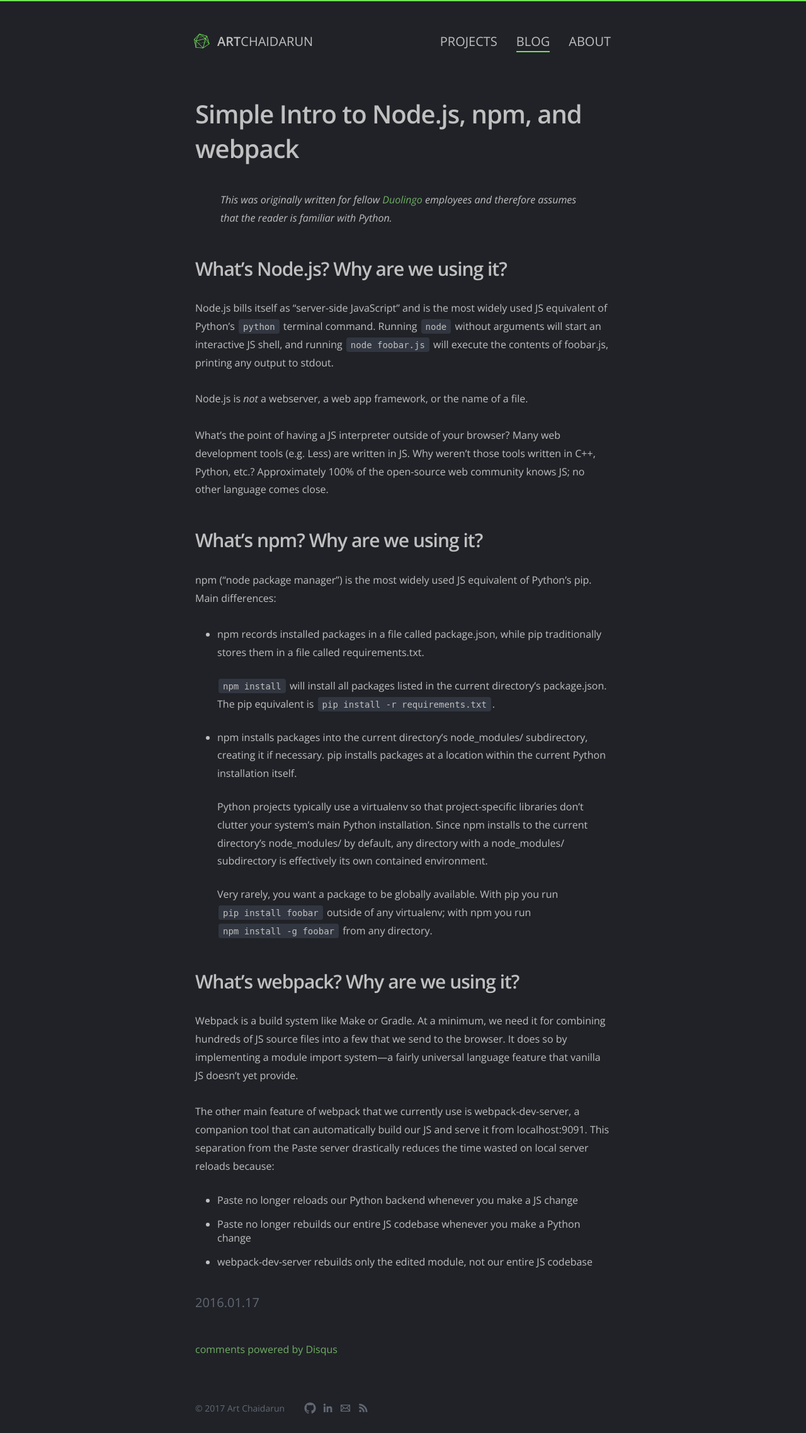
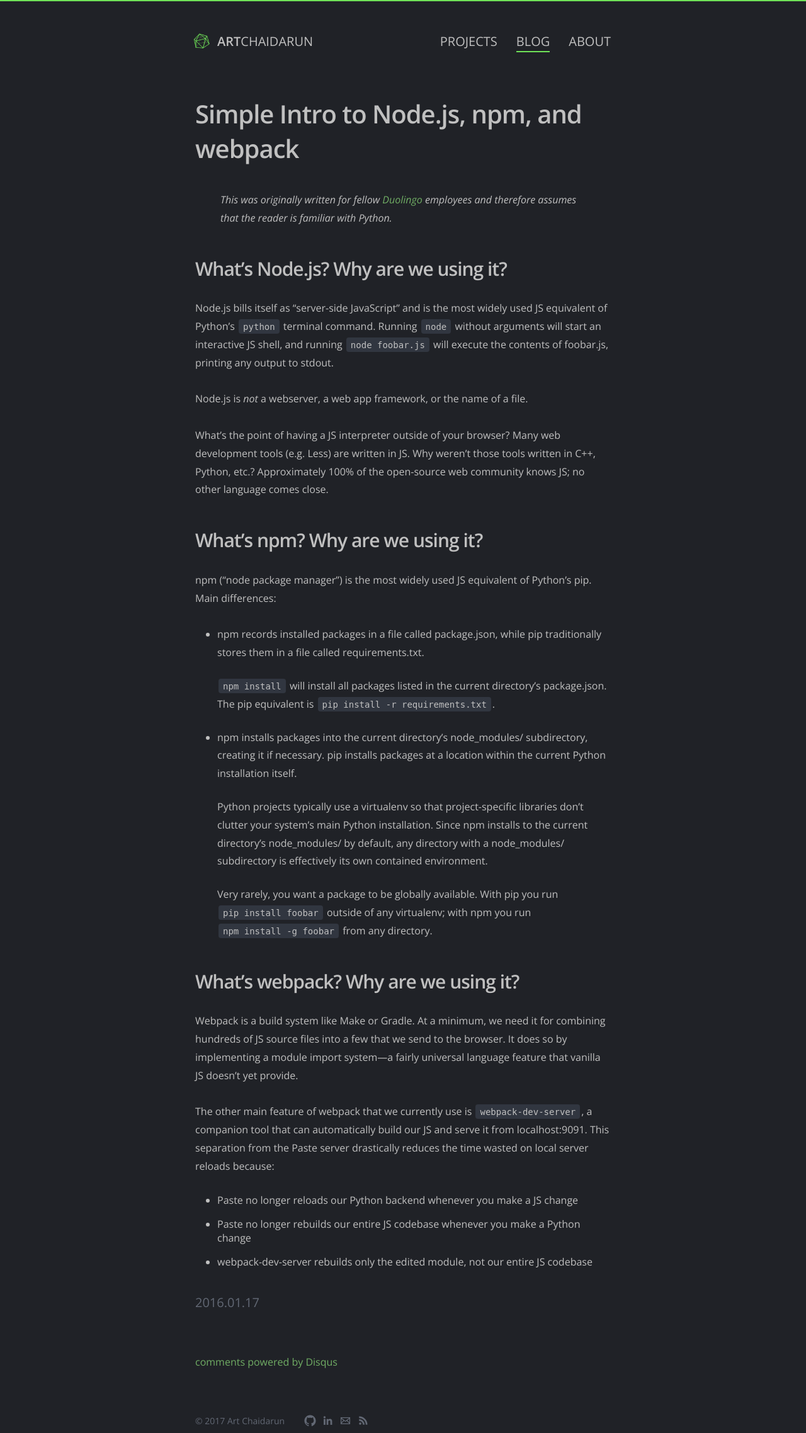
Before and after one commit to artnc/personal-website, a Jekyll site: the page built from src/blog/_posts/2016-01-17-node-intro.md, in a window 1280 px wide. Shown: the whole page at 63% size. Built offline with Jekyll 4.4.1, drawn with Linux system fonts in a browser that asks for light colours; Markdown is read by kramdown in place of the engine named in the settings; comment, search, counter and statistics services are not loaded.

Commit message:
Format /node-intro and 404

```diff
--- a/src/blog/_posts/2016-01-17-node-intro.md
+++ b/src/blog/_posts/2016-01-17-node-intro.md
@@ -23,9 +23,9 @@
 
     `npm install` will install all packages listed in the current directory's package.json. The pip equivalent is `pip install -r requirements.txt`.
 
-- npm installs packages into the current directory's node_modules/ subdirectory, creating it if necessary. pip installs packages at a location within the current Python installation itself.
+- npm installs packages into the current directory's node\_modules/ subdirectory, creating it if necessary. pip installs packages at a location within the current Python installation itself.
 
-    Python projects typically use a virtualenv so that project-specific libraries don't clutter your system's main Python installation. Since npm installs to the current directory's node_modules/ by default, any directory with a node_modules/ subdirectory is effectively its own contained environment.
+    Python projects typically use a virtualenv so that project-specific libraries don't clutter your system's main Python installation. Since npm installs to the current directory's node\_modules/ by default, any directory with a node\_modules/ subdirectory is effectively its own contained environment.
 
     Very rarely, you want a package to be globally available. With pip you run `pip install foobar` outside of any virtualenv; with npm you run `npm install -g foobar` from any directory.
 
@@ -33,7 +33,7 @@
 
 Webpack is a build system like Make or Gradle. At a minimum, we need it for combining hundreds of JS source files into a few that we send to the browser. It does so by implementing a module import system---a fairly universal language feature that vanilla JS doesn't yet provide.
 
-The other main feature of webpack that we currently use is webpack-dev-server, a companion tool that can automatically build our JS and serve it from localhost:9091. This separation from the Paste server drastically reduces the time wasted on local server reloads because:
+The other main feature of webpack that we currently use is `webpack-dev-server`, a companion tool that can automatically build our JS and serve it from localhost:9091. This separation from the Paste server drastically reduces the time wasted on local server reloads because:
 
 - Paste no longer reloads our Python backend whenever you make a JS change
 - Paste no longer rebuilds our entire JS codebase whenever you make a Python change
--- a/src/css/main.scss
+++ b/src/css/main.scss
@@ -297,7 +297,7 @@
 }
 
 #disqus_thread {
-  padding-top: 30px;
+  margin-top: 70px;
 }
 
 #footer {
```
Also changed, not shown: src/_posts/2011-10-08-404.md (+1 -5 lines).
